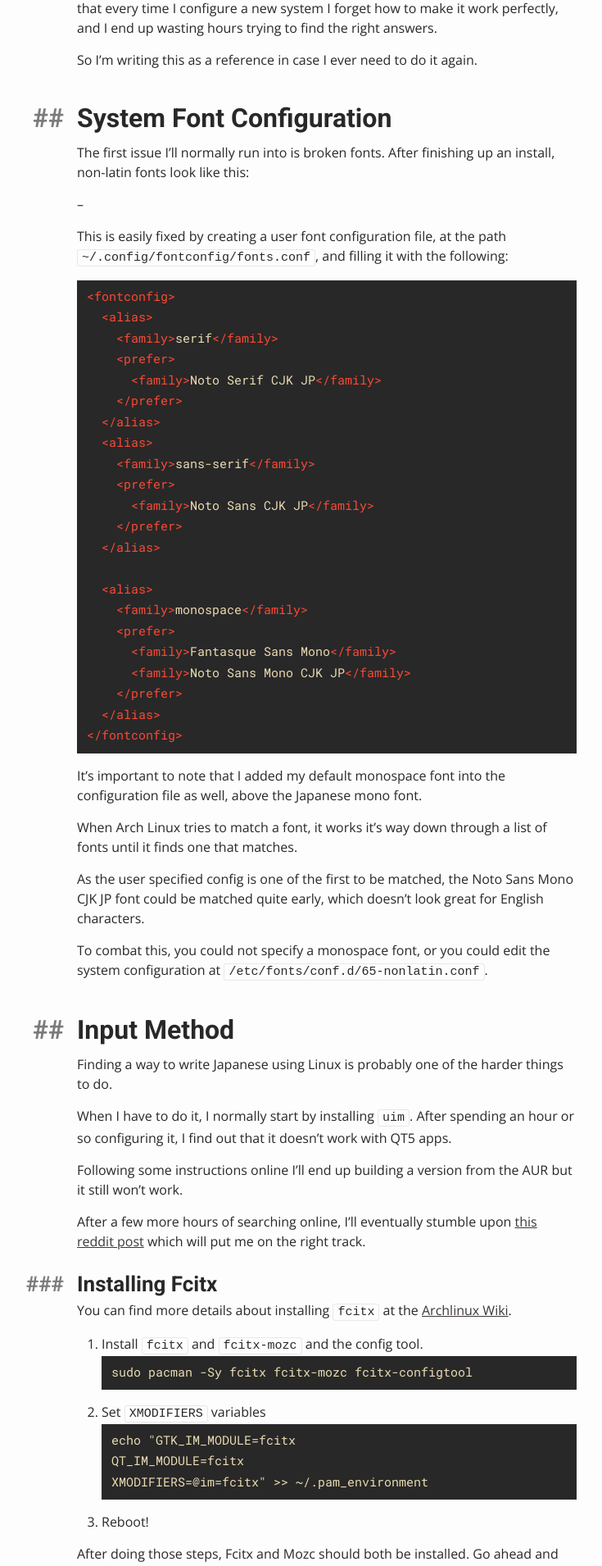
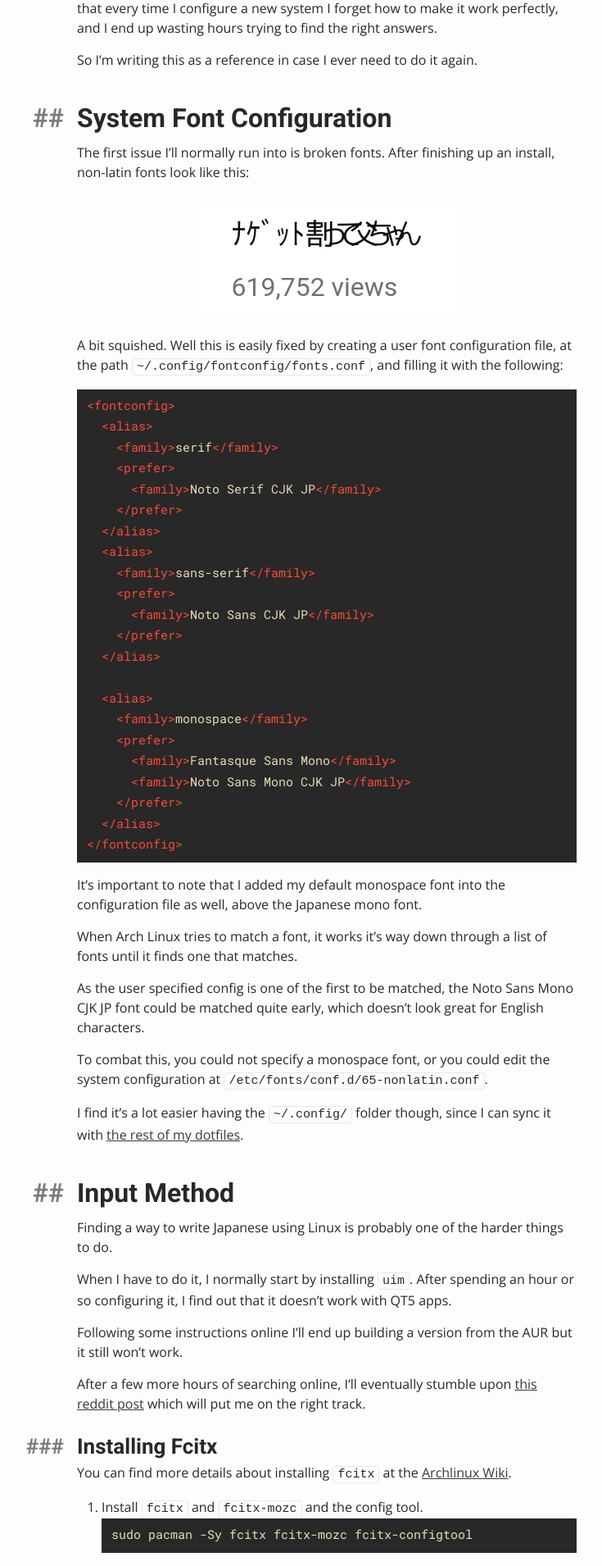
Before and after one commit to pbamotra/website, a Jekyll site: the page built from _posts/2018-08-30-default-japanese-fonts-for-linux.md, in a window 1280 px wide. Shown: the part 404-2314 px from the top of the page at 82% size, without its empty margins (241-976 px from the left). Built offline with Jekyll 4.4.1, drawn with Linux system fonts in a browser that asks for light colours.

Commit message:
Added: image

````diff
--- a/_config.yml
+++ b/_config.yml
@@ -29,6 +29,12 @@ collections:
   projects:
     output: true
 
+defaults:
+  - scope:
+      path: "assets/images"
+    values:
+      image: true
+
 plugins:
   - jekyll-seo-tag
   - jekyll-sitemap
--- a/_posts/2018-08-30-default-japanese-fonts-for-linux.md
+++ b/_posts/2018-08-30-default-japanese-fonts-for-linux.md
@@ -16,9 +16,9 @@ So I'm writing this as a reference in case I ever need to do it again.
 
 The first issue I'll normally run into is broken fonts. After finishing up an install, non-latin fonts look like this:
 
---
+!["Split the nugget please Dad](/assets/images/nagetto-watte-touchan.png)
 
-This is easily fixed by creating a user font configuration file, at the path `~/.config/fontconfig/fonts.conf`, and filling it with the following:
+A bit squished. Well this is easily fixed by creating a user font configuration file, at the path `~/.config/fontconfig/fonts.conf`, and filling it with the following:
 ```xml
 <fontconfig>
   <alias>
@@ -52,6 +52,8 @@ the Noto Sans Mono CJK JP font could be matched quite early, which doesn't look
 
 To combat this, you could not specify a monospace font, or you could edit the system configuration at `/etc/fonts/conf.d/65-nonlatin.conf`.
 
+I find it's a lot easier having the `~/.config/` folder though, since I can sync it with [the rest of my dotfiles](https://github.com/bennetthardwick/dotfiles).
+
 ## Input Method
 
 Finding a way to write Japanese using Linux is probably one of the harder things to do.
--- a/_sass/custom/_layout.scss
+++ b/_sass/custom/_layout.scss
@@ -23,6 +23,11 @@ h1, h2, h3 {
 }
 
 .post-content {
+
+	blockquote {
+		margin: 32px 12px;
+	}
+
 	h2 {
 		margin-top: 42px;
 	}
--- a/_sass/minima/_layout.scss
+++ b/_sass/minima/_layout.scss
@@ -171,6 +171,13 @@
 .post-content {
   margin-bottom: $spacing-unit;
 
+	p {
+		img {
+			display: block;
+			margin: 24px auto;
+		}
+	}
+
   h2 {
     @include relative-font-size(2);
 
````
Also changed, not shown: assets/images/nagetto-watte-touchan.png (added).
